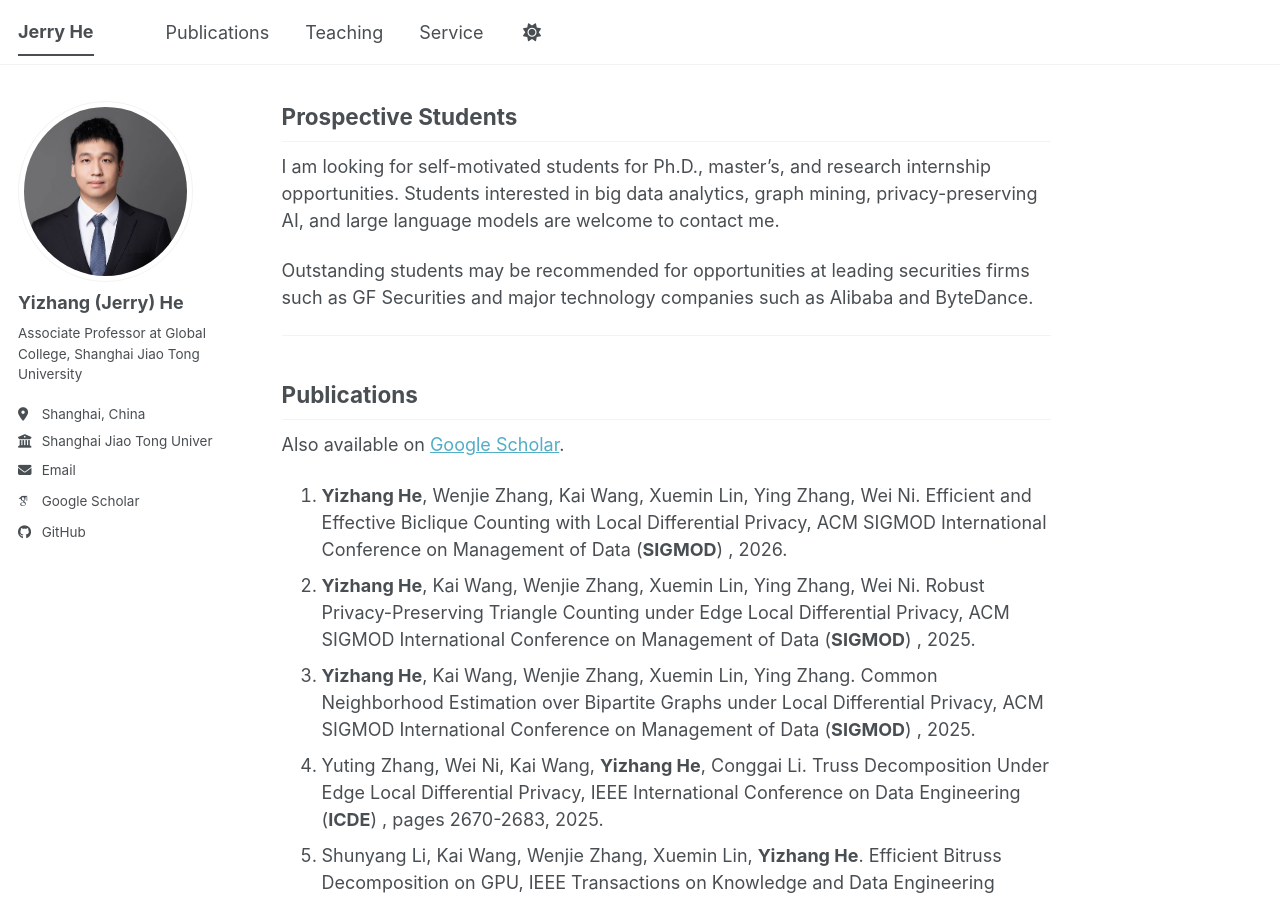
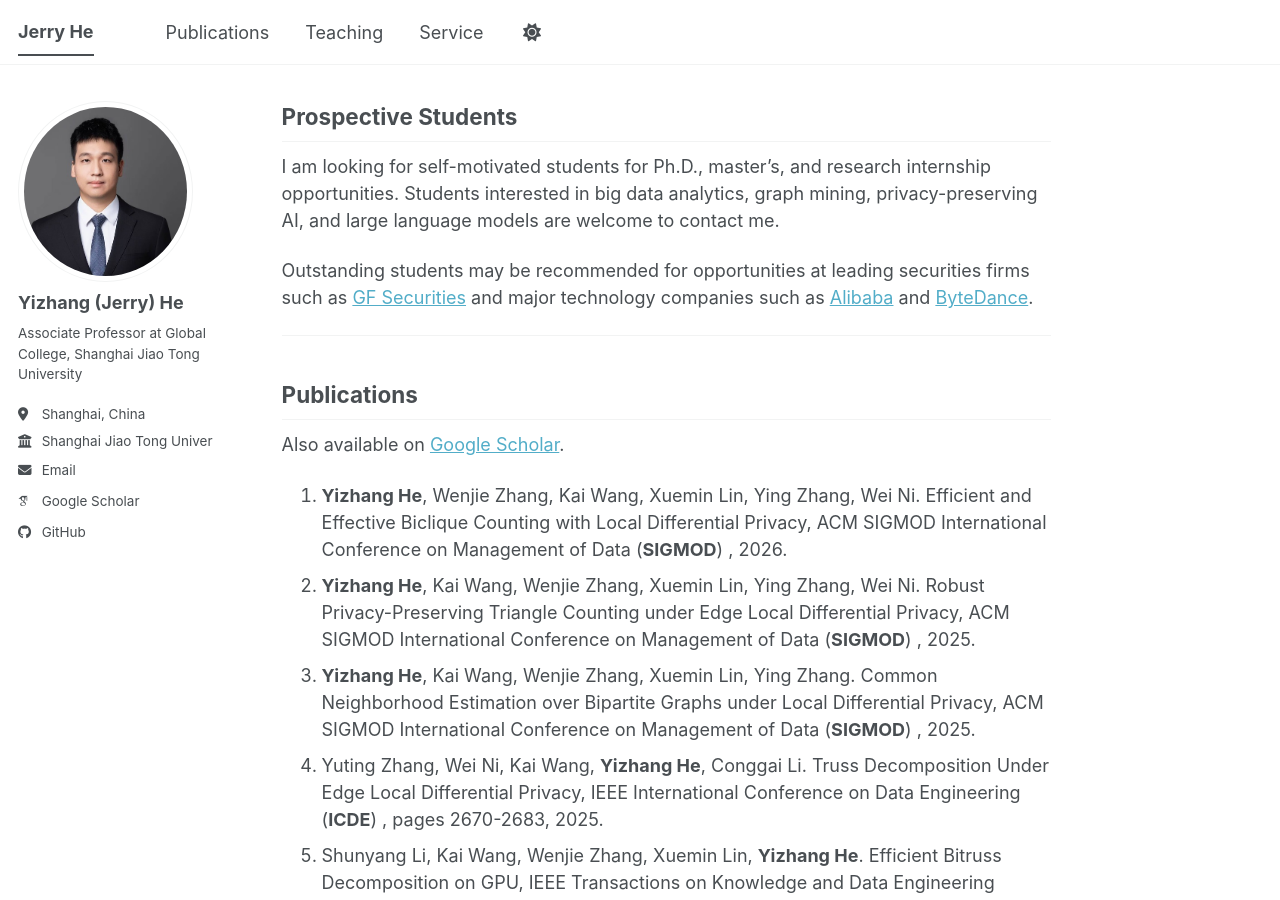
Before and after one commit to jerryUNSW/jerryUNSW.github.io, a Jekyll site: the page built from _pages/about.md, in a window 1280 px wide and 900 px high, scrolled down 352 px. Built offline with Jekyll 4.4.1, drawn with Linux system fonts in a browser that asks for light colours; some web fonts are replaced; a script bundle is joined from its source files by our own code; library files that are not in the unit come from our copies; part of the change alters nothing that is shown.

```diff
--- a/_pages/about.md
+++ b/_pages/about.md
@@ -16,7 +16,7 @@ His research interests lie in **big data analytics**, **large language models**,
 
 I am looking for self-motivated students for Ph.D., master's, and research internship opportunities. Students interested in big data analytics, graph mining, privacy-preserving AI, and large language models are welcome to contact me.
 
-Outstanding students may be recommended for opportunities at leading securities firms such as GF Securities and major technology companies such as Alibaba and ByteDance.
+Outstanding students may be recommended for opportunities at leading securities firms such as [GF Securities](https://www.gf.com.cn/) and major technology companies such as [Alibaba](https://www.alibaba.com/) and [ByteDance](https://www.bytedance.com/).
 
 ---
 
```
